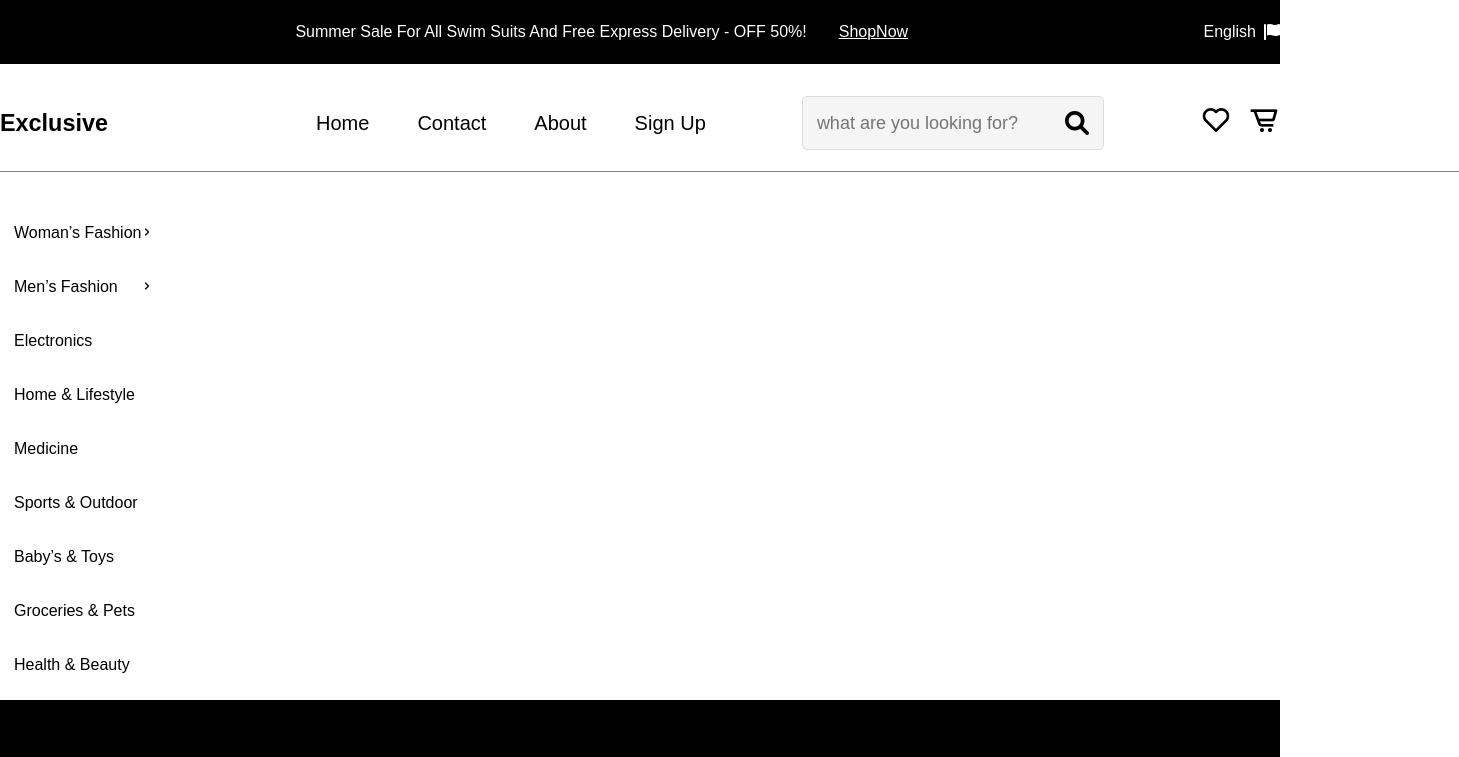
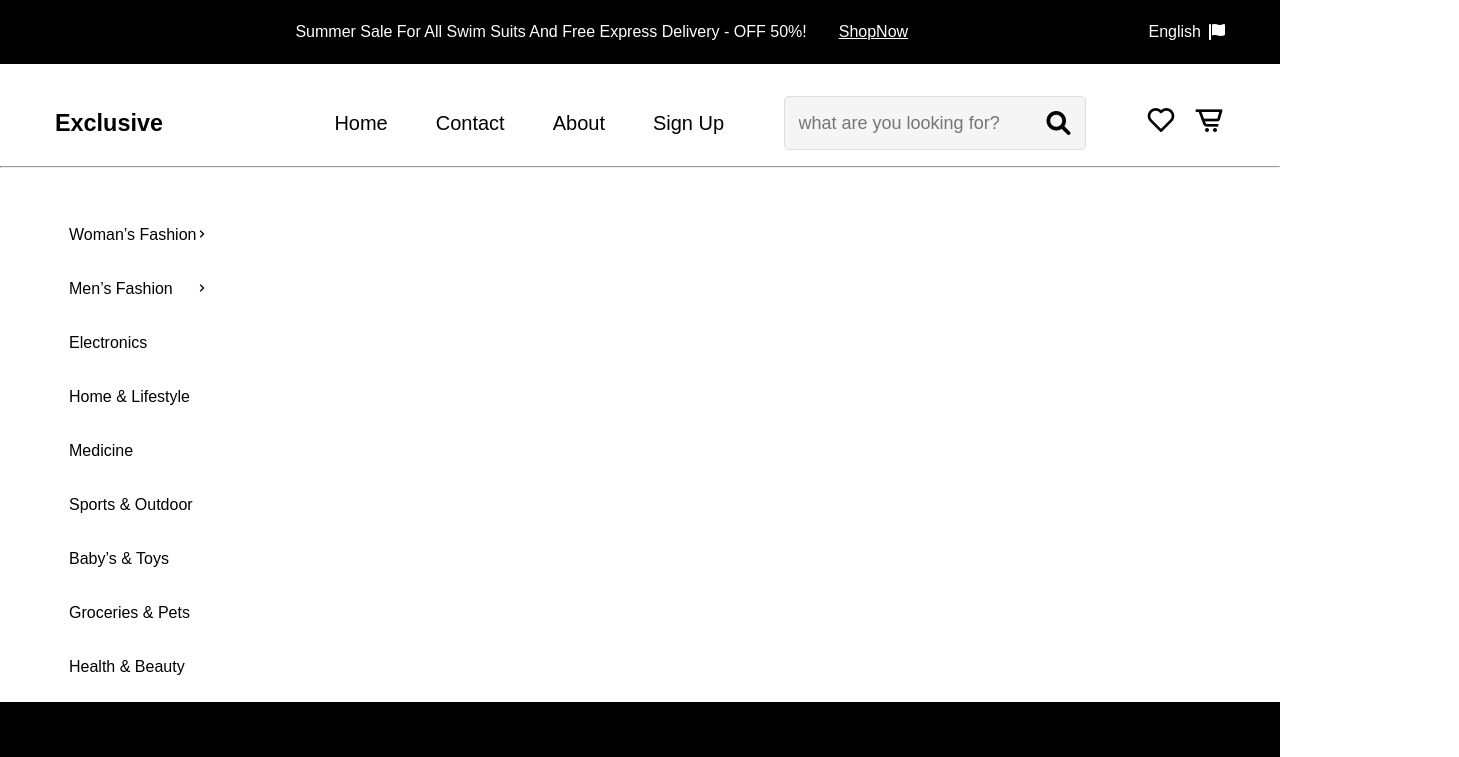
Before and after one commit to Petersticks1/Eco-pra, a website: page index.html in a window 1280 px wide. Shown: the top 757 px of the page, 1459 px wide, since content can reach past the window. Drawn offline with nearby package versions, Linux system fonts and the light colour scheme.

Commit message:
new update update

```diff
--- a/index.html
+++ b/index.html
@@ -3,10 +3,14 @@
   <head>
     <meta charset="UTF-8" />
     <meta name="viewport" content="width=device-width, initial-scale=1.0" />
-        <link href="https://unpkg.com/boxicons@2.1.4/css/boxicons.min.css" rel="stylesheet" />
+    <link
+      href="https://unpkg.com/boxicons@2.1.4/css/boxicons.min.css"
+      rel="stylesheet"
+    />
     <link
       rel="stylesheet"
-            href="https://cdnjs.cloudflare.com/ajax/libs/font-awesome/6.0.0-beta3/css/all.min.css" />
+      href="https://cdnjs.cloudflare.com/ajax/libs/font-awesome/6.0.0-beta3/css/all.min.css"
+    />
     <link rel="stylesheet" href="styles/styles.css" />
     <title>Document</title>
   </head>
@@ -15,7 +19,9 @@
       <div class="header-container container">
         <div></div>
         <div class="header-left">
-                    <p>Summer Sale For All Swim Suits And Free Express Delivery - OFF 50%!</p>
+          <p>
+            Summer Sale For All Swim Suits And Free Express Delivery - OFF 50%!
+          </p>
           <a href="#"><span>ShopNow</span> </a>
         </div>
         <div class="header-right">
@@ -25,8 +31,7 @@
       </div>
     </header>
 
-        <main class="container">
-            <nav>
+    <nav class="container">
       <h3>Exclusive</h3>
       <ul>
         <li><a href="#">Home</a></li>
@@ -35,7 +40,12 @@
         <li><a href="">Sign Up</a></li>
       </ul>
       <div class="top-search">
-                    <input type="search" name="" id="" placeholder="what are you looking for?" />
+        <input
+          type="search"
+          name=""
+          id=""
+          placeholder="what are you looking for?"
+        />
         <i class="fa fa-search" aria-hidden="true"></i>
       </div>
 
@@ -44,12 +54,14 @@
         <a href="#"> <i class="bx bx-cart-alt"></i></a>
       </div>
     </nav>
+    <hr>
 
-            <section >
+    <main class="container">
+      <section>
         <div class="topCategory">
           <ul>
-<li>Woman’s Fashion <i class='bx bx-chevron-right'></i></li>
-<li>Men’s Fashion <i class='bx bx-chevron-right'></i></li>
+            <li>Woman’s Fashion <i class="bx bx-chevron-right"></i></li>
+            <li>Men’s Fashion <i class="bx bx-chevron-right"></i></li>
             <li>Electronics</li>
             <li>Home & Lifestyle</li>
             <li>Medicine</li>
@@ -60,15 +72,8 @@
           </ul>
         </div>
 
-
-                <div>
-
-                </div>
-
+        <div></div>
       </section>
-
-
-
     </main>
 
     <footer>
@@ -79,7 +84,12 @@
             <li>Subscribe</li>
             <li>Get 10% off your first order</li>
             <li class="mail">
-                            <input type="email" name="" id="" placeholder="Enter your email" />
+              <input
+                type="email"
+                name=""
+                id=""
+                placeholder="Enter your email"
+              />
               <i class="bx bx-send"></i>
             </li>
           </ul>
@@ -121,7 +131,8 @@
                 <div class="app">
                   <img
                     src="images/png-transparent-google-play-store-logo-google-play-app-store-android-wallets-text-label-logo.png"
-                                        alt="" />
+                    alt=""
+                  />
 
                   <img src="images/download-appstore.png" alt="" />
                 </div>
--- a/styles/styles.css
+++ b/styles/styles.css
@@ -64,25 +64,7 @@ nav {
     font-size: 20px;
 }
 
-nav::after {
-    content: "";
-    position: absolute;
-    bottom: -5px; /* Move it below the container */
-    left: 0;
-    width: 114%; /* Extend beyond container width */
-    height: 0.5px; /* Border thickness */
-    background-color: rgb(136, 133, 133);
-}
 
-nav::before {
-    content: "";
-    position: absolute;
-    bottom: -5px; /* Move it below the container */
-    right: 0;
-    width: 114%; /* Extend beyond container width */
-    height: 0.5px; /* Border thickness */
-    background-color: rgb(136, 133, 133); /* Border color */
-}
 
 nav ul {
     list-style: none;
@@ -280,6 +262,6 @@ footer div ul li:last-child img:hover {
 /* UTILITY CLASS
  */
 .container {
-    max-width: 1500px;
+    max-width: 1170px;
     margin-inline: auto;
 }
```
Lines whose indentation alone changed are shown as unchanged.
